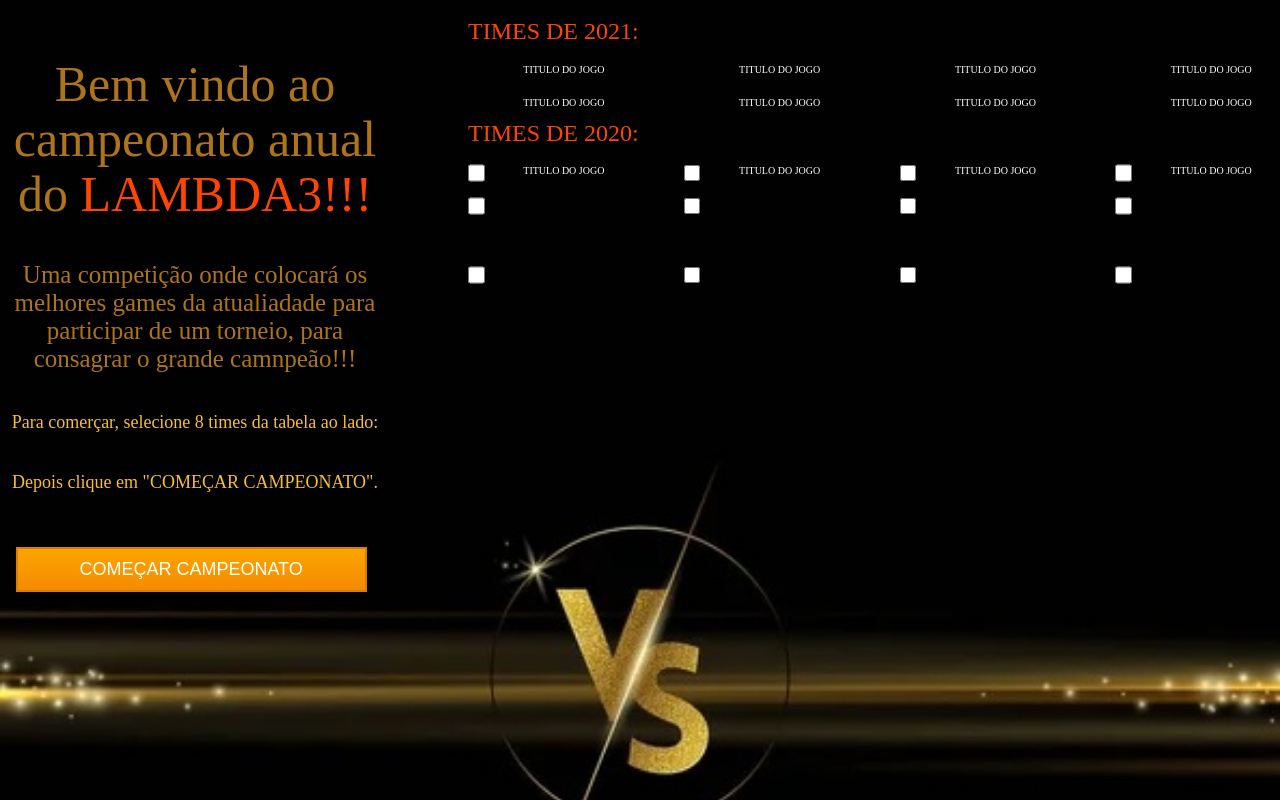
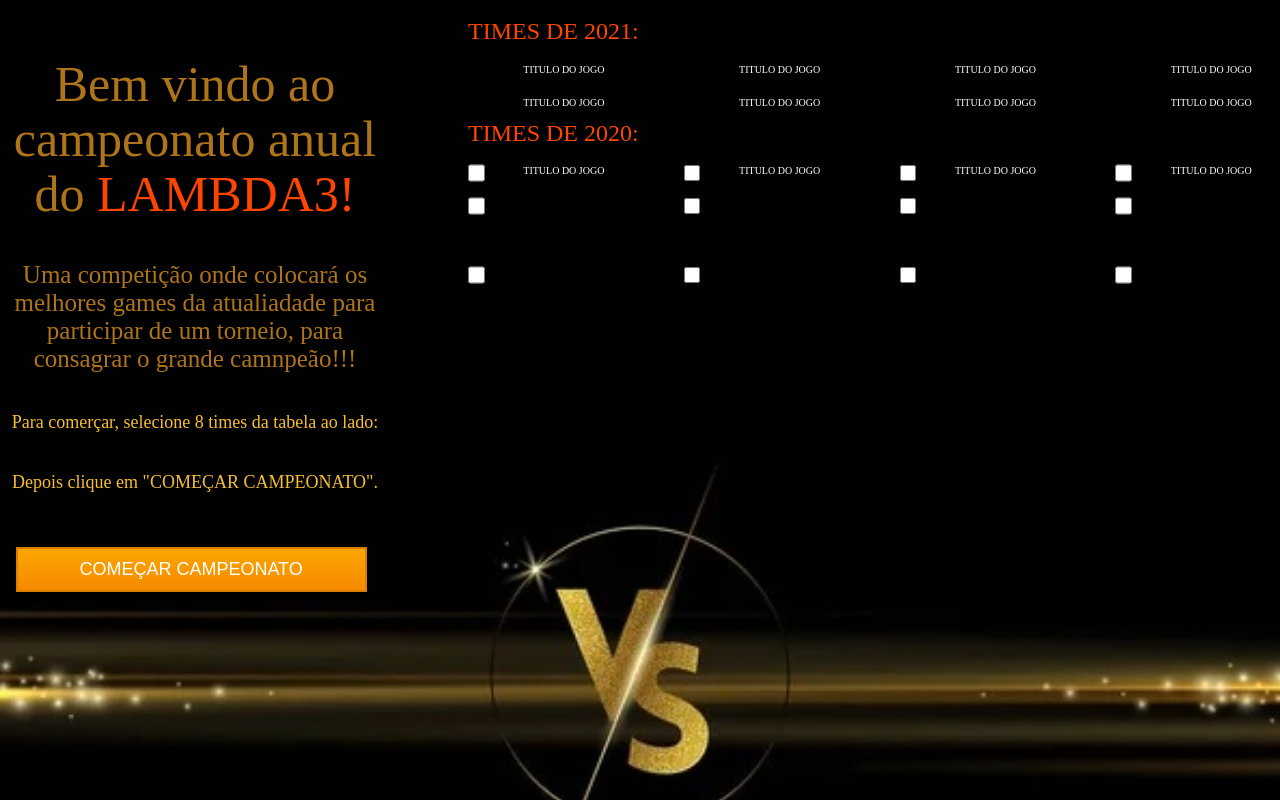
Before and after one commit to Wes-1309/Campeonato_lambda3, a plain HTML site: page index.html in a window 1280 px wide. Drawn offline with nearby package versions, Linux system fonts and the light colour scheme; no server answers.

Commit message:
Alteração index.html

```diff
--- a/index.html
+++ b/index.html
@@ -14,7 +14,7 @@
         <div class="center">
             <div class="cet-le">
                 <div class="painel_ld">
-                    <h1>Bem vindo ao campeonato anual do <span>Lambda3!!!</span></h1>
+                    <h1>Bem vindo ao campeonato anual do <span>Lambda3!</span></h1>
                     <h2>Uma competição onde colocará os melhores
                         games da atualiadade para participar de um torneio, para consagrar o grande camnpeão!!!</h2>
 
```
